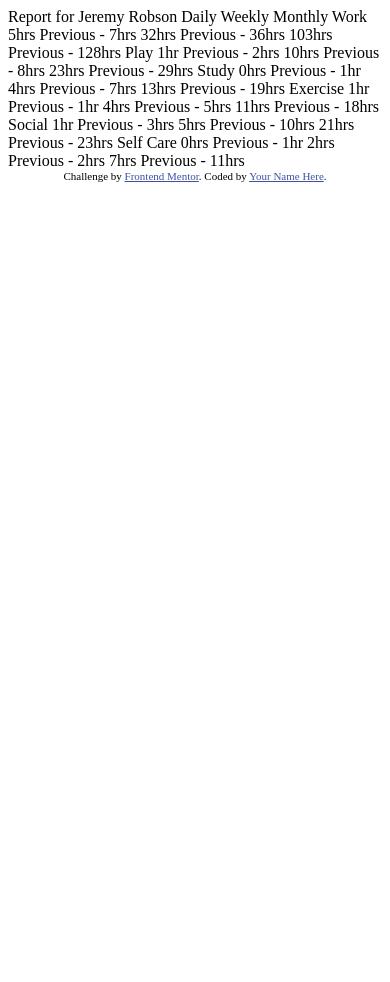
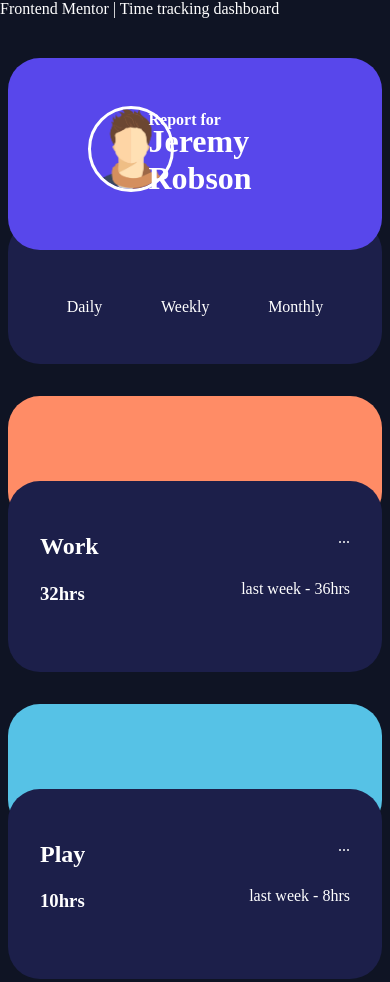
Before and after one commit to SylvainLx/FrontEndMentor1, a plain HTML site: page index.html in a window 390 px wide. Shown: the top 982 px of the page. Before the commit the page ends 844 px from the top, so only its background shows below. Drawn offline with Linux system fonts and the light colour scheme.

Commit message:
finished mobile css

```diff
--- a/index.html
+++ b/index.html
@@ -1,80 +1,83 @@
 <!DOCTYPE html>
 <html lang="en">
   <head>
-  <meta charset="UTF-8">
-  <meta name="viewport" content="width=device-width, initial-scale=1.0"> <!-- displays site properly based on user's device -->
-
-  <link rel="icon" type="image/png" sizes="32x32" href="./images/favicon-32x32.png">
+    <meta charset="UTF-8" />
+    <meta name="viewport" content="width=device-width, initial-scale=1.0" />
+    <!-- displays site properly based on user's device -->
+    <link rel="stylesheet" href="style.css" />
+    <link
+      rel="icon"
+      type="image/png"
+      sizes="32x32"
+      href="./images/favicon-32x32.png"
+    />
 
     <title>Frontend Mentor | Time tracking dashboard</title>
-
-  <!-- Feel free to remove these styles or customise in your own stylesheet 👍 -->
-  <style>
-    .attribution { font-size: 11px; text-align: center; }
-    .attribution a { color: hsl(228, 45%, 44%); }
-  </style>
   </head>
   <body>
-
-  Report for
-  Jeremy Robson
-
-  Daily
-  Weekly
-  Monthly
-
-  Work
-  5hrs <!-- daily -->
-  Previous - 7hrs <!-- daily -->
-  32hrs <!-- weekly -->
-  Previous - 36hrs <!-- weekly -->
-  103hrs <!-- monthly -->
-  Previous - 128hrs <!-- monthly -->
-
-  Play
-  1hr <!-- daily -->
-  Previous - 2hrs <!-- daily -->
-  10hrs <!-- weekly -->
-  Previous - 8hrs <!-- weekly -->
-  23hrs <!-- monthly -->
-  Previous - 29hrs <!-- monthly -->
-
-  Study
-  0hrs <!-- daily -->
-  Previous - 1hr <!-- daily -->
-  4hrs <!-- weekly -->
-  Previous - 7hrs <!-- weekly -->
-  13hrs <!-- monthly -->
-  Previous - 19hrs <!-- monthly -->
-
-  Exercise
-  1hr <!-- daily -->
-  Previous - 1hr <!-- daily -->
-  4hrs <!-- weekly -->
-  Previous - 5hrs <!-- weekly -->
-  11hrs <!-- monthly -->
-  Previous - 18hrs <!-- monthly -->
-
-  Social
-  1hr <!-- daily -->
-  Previous - 3hrs <!-- daily -->
-  5hrs <!-- weekly -->
-  Previous - 10hrs <!-- weekly -->
-  21hrs <!-- monthly -->
-  Previous - 23hrs <!-- monthly -->
-
-  Self Care
-  0hrs <!-- daily -->
-  Previous - 1hr <!-- daily -->
-  2hrs <!-- weekly -->
-  Previous - 2hrs <!-- weekly -->
-  7hrs <!-- monthly -->
-  Previous - 11hrs <!-- monthly -->
-
+    <header>
+      <div class="head">
+        <img src="./images/Avatar.png" alt="logo" id="avatar" />
+        <h1>Report for</h1>
+        <h4>Jeremy Robson</h4>
+      </div>
+      <div class="Times">
+        <div class="Daily">Daily</div>
+        <div classe="Weekly">Weekly</div>
+        <div class="Monthly">Monthly</div>
+      </div>
+    </header>
+    <div class="cards">
+      <div class="styleW"></div>
+      <div class="Work">
+        <h2>Work</h2>
+        <p>...</p>
+        <h3>32hrs</h3>
+        <p>last week - 36hrs</p>
+      </div>
+      <div class="styleP"></div>
+      <div class="Play">
+        <h2>Play</h2>
+        <p>...</p>
+        <h3>10hrs</h3>
+        <p>last week - 8hrs</p>
+      </div>
+      <div class="styleS"></div>
+      <div class="Study">
+        <h2>Study</h2>
+        <p>...</p>
+        <h3>4hrs</h3>
+        <p>last week - 7hrs</p>
+      </div>
+      <div class="styleE"></div>
+      <div class="Exercise">
+        <h2>Exercise</h2>
+        <p>...</p>
+        <h3>4hrs</h3>
+        <p>last week - 5hrs</p>
+      </div>
+      <div class="styleL"></div>
+      <div class="Social">
+        <h2>Social</h2>
+        <p>...</p>
+        <h3>5hrs</h3>
+        <p>last week - 10hrs</p>
+      </div>
+      <div class="styleC"></div>
+      <div class="SelfCare">
+        <h2>Self Care</h2>
+        <p>...</p>
+        <h3>2hrs</h3>
+        <p>last week - 2hrs</p>
+      </div>
 
       <div class="attribution">
-    Challenge by <a href="https://www.frontendmentor.io?ref=challenge" target="_blank">Frontend Mentor</a>.
-    Coded by <a href="#">Your Name Here</a>.
+        Challenge by WildCodeSchool
+        <a href="https://www.frontendmentor.io?ref=challenge" target="_blank"
+          >Frontend Mentor</a
+        >. Coded by <a href="">Sylvain LEGUAY</a>.
       </div>
+    </div>
+    <script src="index.js"></script>
   </body>
 </html>
--- /dev/null
+++ b/style.css
@@ -0,0 +1,132 @@
+* {
+    display : flex;
+    flex-direction: column;
+    background-color: hsl(226, 43%, 10%);
+    color: white;
+
+}
+:root {
+    --primary-blue : hsl(246, 80%, 60%);
+    --very-dark-blue : hsl(226, 43%, 10%);
+    --dark-blue : hsl(235, 46%, 20%);
+    --desaturated-blue : hsl(235, 45%, 61%);
+    --pale-blue : hsl(236, 100%, 87%);
+}
+fontsize{
+    --font-size : 18px;
+}
+#avatar {
+    display: flex;
+    width: 5rem;
+    height: 5rem;
+    border-radius: 50%;
+    background-color: transparent;
+    grid-row: 1 / span 2;
+    margin-left: 3rem;
+    margin-top: 1rem;
+    border: solid white 0.2rem;
+}
+h4 {
+    background-color: transparent;
+    font-size: 2rem;
+    margin : 0;
+}
+h1{
+    background-color: transparent;
+    font-size: 1rem;
+    flex-direction: column;
+    justify-content: center;
+    margin-bottom: -1rem;
+}
+.head {
+    display: grid;
+    grid-template-columns: 35% 65%;
+    z-index: 2;
+    background-color: hsl(246, 80%, 60%);
+    border-radius: 2rem;
+    height: 8rem;
+    margin-top: 2rem;
+    padding: 2rem;
+}
+.Times{
+    display: flex;
+    z-index: 1;
+    justify-content: space-evenly;
+    border-radius: 2rem;
+    background-color: var(--dark-blue);
+    height: 6rem;
+    margin-top: -8%;
+    flex-direction: row;
+    align-items: flex-end;
+    padding-bottom: 3rem;
+
+}
+
+.cards>* {
+    border-radius: 2rem;
+    background-color: var(--dark-blue);
+    display: grid;
+    grid-template-columns: 50% 50%;
+    grid-template-rows: 40% 60% ;
+    margin-top: 2rem;
+    padding: 2rem;
+}
+.styleW {
+    background-color: hsl(15, 100%, 70%);
+    height: 4rem;
+    margin-top: 2rem;
+    margin-bottom: -20%;
+}
+.styleP {
+    background-color: hsl(195, 74%, 62%);
+    height: 4rem;
+    margin-top: 2rem;
+    margin-bottom: -20%;
+}.styleS {
+    background-color: hsl(348, 100%, 68%);
+    height: 4rem;
+    margin-top: 2rem;
+    margin-bottom: -20%;
+}.styleE {
+    background-color: hsl(145, 58%, 55%);
+    height: 4rem;
+    margin-top: 2rem;
+    margin-bottom: -20%;
+}.styleL {
+    background-color: hsl(264, 64%, 52%);
+    height: 4rem;
+    margin-top: 2rem;
+    margin-bottom: -20%;
+}.styleC {
+    background-color: hsl(43, 84%, 65%);
+    height: 4rem;
+    margin-top: 2rem;
+    margin-bottom: -20%;
+}
+body {
+    display: flex;
+}
+
+div, h2, h3 {
+    background-color: transparent;
+}
+p{
+    background-color: transparent;
+    text-align: right;
+}
+.attribution {
+    font-size: 11px;
+    text-align: center;
+  }
+  .attribution a {
+    background-color: transparent;
+
+    color: hsl(228, 45%, 44%);
+  }
+
+@media screen and (min-width: 650px) {
+    body {
+    display: grid;
+    grid-template-columns: 1fr 1fr 1fr 1fr;
+    }
+}
```
Also changed, not shown: images/Avatar.png (added), index.js (added), 1 other file. Lines whose indentation alone changed are shown as unchanged.
